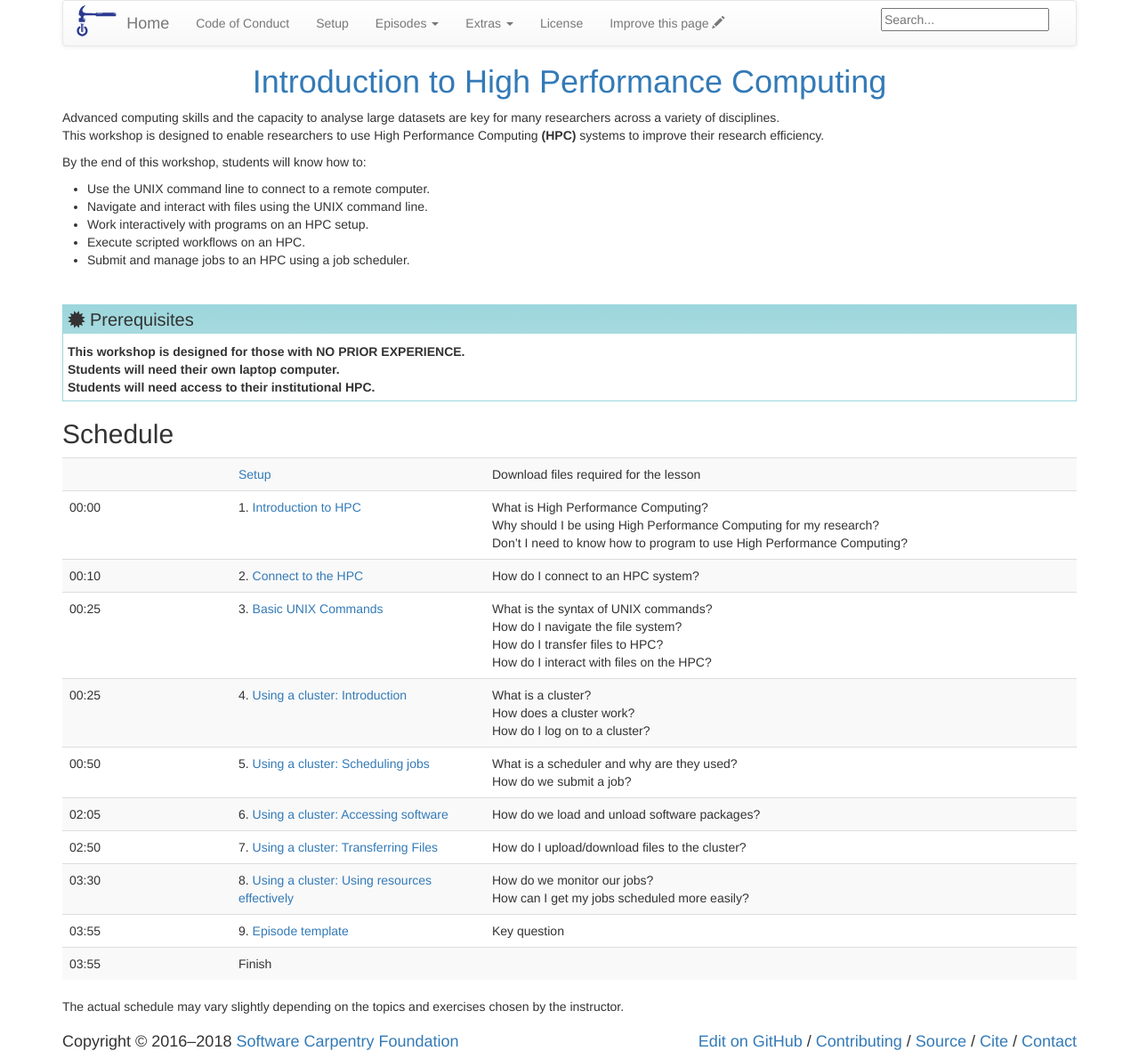
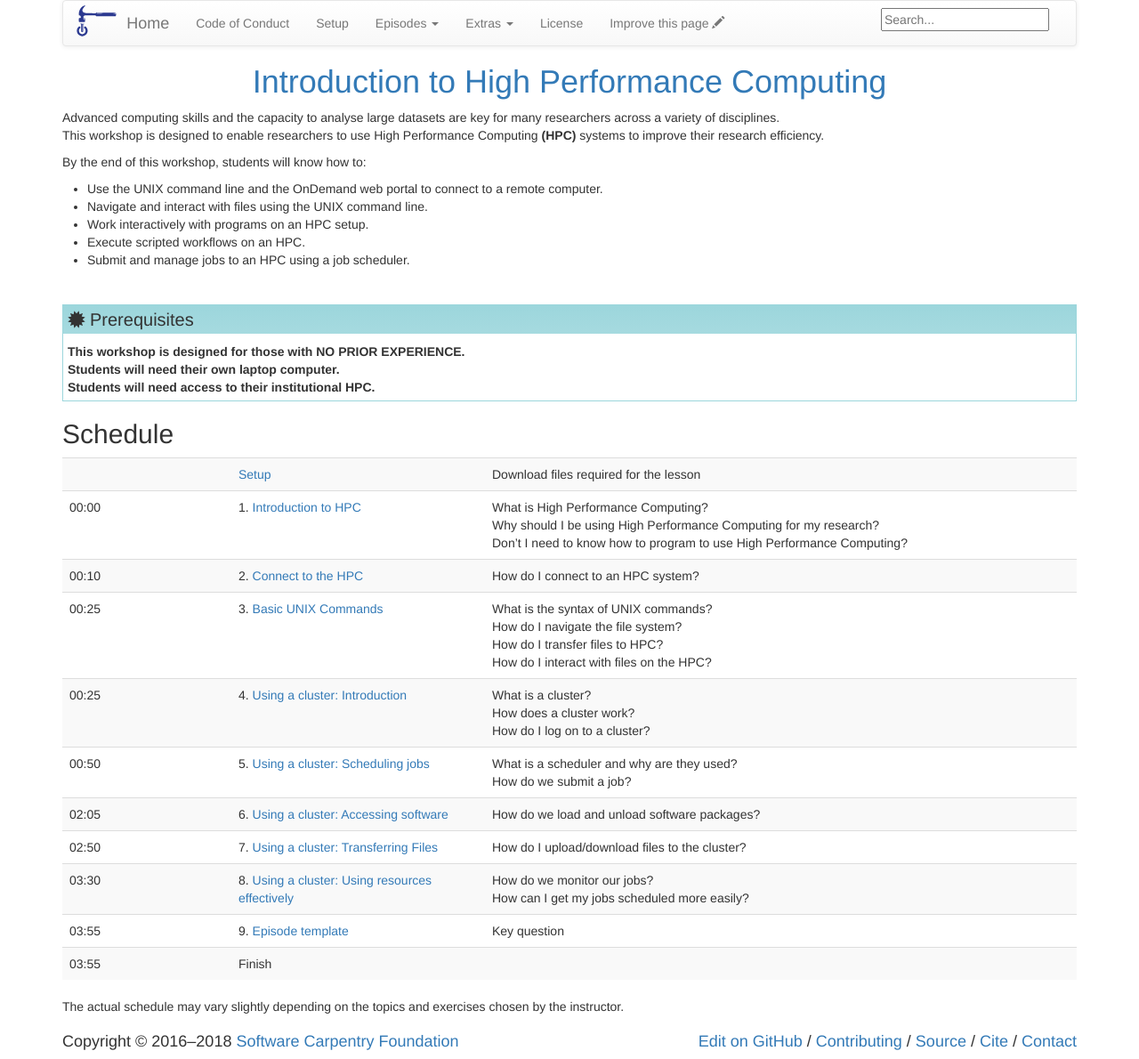
Before and after one commit to khill42/OSC_IntroHPC, a Jekyll site: the page built from index.md, in a window 1280 px wide. Shown: the whole page at 89% size. Built offline with Jekyll 4.4.1, drawn with Linux system fonts in a browser that asks for light colours.

Commit message:
Update index.md
added OnDemand

```diff
--- a/index.md
+++ b/index.md
@@ -8,7 +8,7 @@ This workshop is designed to enable researchers to use High Performance Computin
 
 By the end of this workshop, students will know how to:
 
-* Use the UNIX command line to connect to a remote computer.
+* Use the UNIX command line and the OnDemand web portal to connect to a remote computer.
 * Navigate and interact with files using the UNIX command line.
 * Work interactively with programs on an HPC setup.
 * Execute scripted workflows on an HPC.
```
